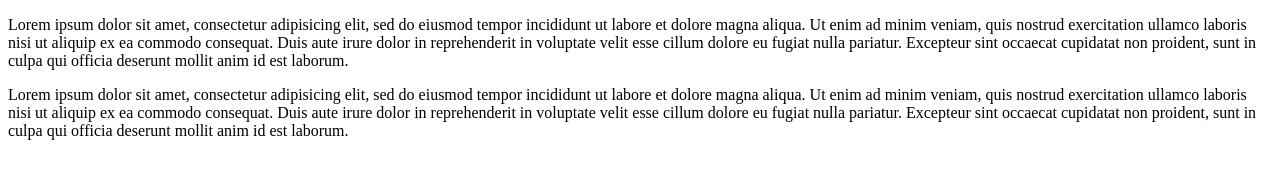
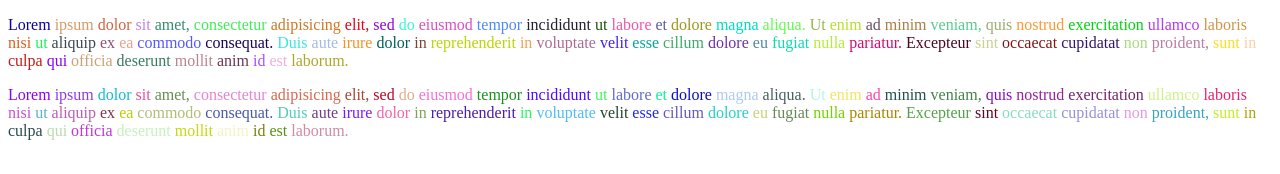
Before and after one commit to jayceeyili/DataStructure-Algorithm_Practices, a plain HTML site: page htmljQueryColor/index.html in a window 1280 px wide. Drawn offline with Linux system fonts and the light colour scheme.

Commit message:
1st htmljQueryColor

```diff
--- a/htmljQueryColor/index.html
+++ b/htmljQueryColor/index.html
@@ -1,7 +1,8 @@
 <!DOCTYPE html>
 <html>
   <head>
-    <script src='lib/jquery.js'></script>
+    <title>Test</title>
+    <script src="lib/jquery.js"></script>
     <script src="main.js"></script>
   </head>
   <body>
--- a/htmljQueryColor/main.js
+++ b/htmljQueryColor/main.js
@@ -6,11 +6,41 @@ $(function() {
   // HINT: the `split` array method is your friend
 
   // TODO: your code here!
-
+  $('p').each(function(index, el) {
+    var $el = $(el);
+    var words = $el.text().split(' ');
+    $el.html('');
+    for (var i = 0; i < words.length; i++) {
+      var newSpan = $('<span>').text(words[i] + ' ');
+      $el.append(newSpan);
+    }
+  });
 
   // --------------STEP 2--------------
   // Next, change spans to random colors, once per second
 
   // TODO: your code here!
-
+  // setInterval(function() {
+  //   $('span').each(function(index, el) {
+  //     var red = Math.floor(Math.random() * 256);
+  //     var green = Math.floor(Math.random() * 256);
+  //     var blue = Math.floor(Math.random() * 256);
+  //     $(this).css('color', 'rgb(' + red + ',' + green + ',' + blue + ')');
+  //     // console.log(r + g + b);
+  //   });
+  // }, 1000);
+  //
+  const colorPicker = () => {
+    let r = Math.floor(Math.random() * 256);
+    let g = Math.floor(Math.random() * 256);
+    let b = Math.floor(Math.random() * 256);
+    return r + ',' + g + ',' + b;
+  };
+  const colorChanger = () => {
+    $('span').each(function() {
+      let color = colorPicker();
+      $(this).css('color', 'rgb(' + color + ')');
+    });
+  };
+  setInterval(colorChanger, 1000);
 });
```
